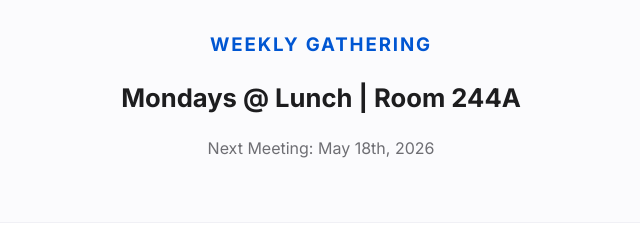
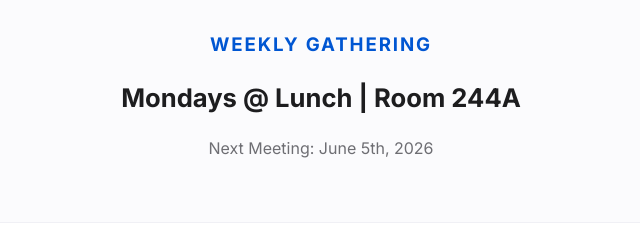
Before and after one commit to johnnyqiao74-collab/apscchs.github.io, a plain HTML site: page index.html in a window 1280 px wide. Shown: the part 11040-11280 px from the top of the page, 319-959 px from the left. Drawn offline with Linux system fonts and the light colour scheme.

Commit message:
Update index.html

```diff
--- a/index.html
+++ b/index.html
@@ -798,7 +798,7 @@
         <section class="meeting-box reveal reveal-scale" id="meeting-section">
             <h3 style="color: var(--brand-blue); margin-bottom: 15px; font-weight: 700; letter-spacing: 0.1em;" data-key="meet-h">WEEKLY GATHERING</h3>
             <p style="font-size: 1.6rem; font-weight: 700; color: var(--text-main);" data-key="meet-p1">Mondays @ Lunch | Room 244A</p>
-            <p style="font-size: 1rem; color: var(--text-sub); margin-top: 15px;" data-key="meet-p2">Next Meeting: May 18th, 2026</p>
+            <p style="font-size: 1rem; color: var(--text-sub); margin-top: 15px;" data-key="meet-p2">Next Meeting: June 5th, 2026</p>
         </section>
 
         <!-- FEEDBACK -->
```
